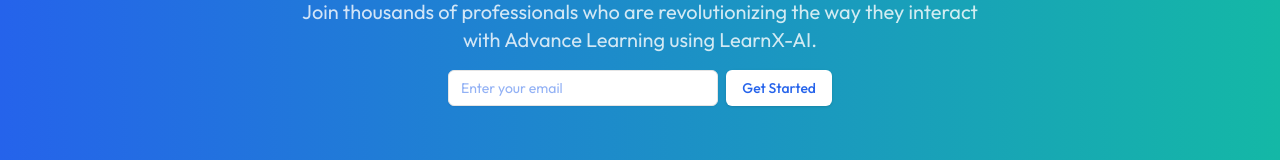
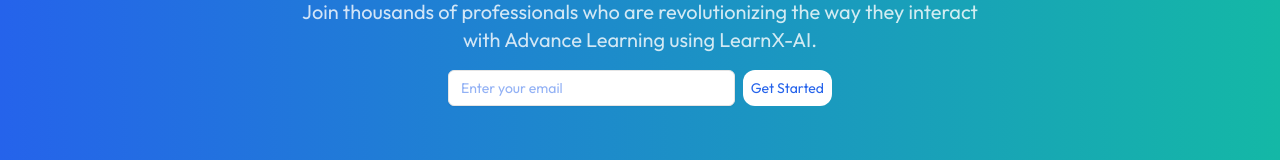
Before and after one commit to vaishnav-3/AI-PDF, a Next.js app: page / in a window 1280 px wide. Shown: the part 2857-3017 px from the top of the page. Built offline with nearby package versions, Linux system fonts and the light colour scheme; no server answers.

Commit message:
fixed_UI

```diff
--- a/src/app/dashboard/page.tsx
+++ b/src/app/dashboard/page.tsx
@@ -4,6 +4,7 @@
 import { useUser } from "@clerk/nextjs";
 import Image from "next/image";
 import Link from "next/link";
+import { UserButton } from '@clerk/nextjs'
 
 const Page = () => {
   const { user } = useUser();
@@ -17,9 +18,14 @@
 
   return (
     <div className="p-4 sm:p-8 md:p-12">
-      <h2 className="font-bold text-2xl sm:text-3xl text-center sm:text-start">
-        Workspace
-      </h2>
+      <div className="flex items-center justify-between">
+        <h2 className="font-bold text-2xl sm:text-3xl text-center sm:text-start">
+          Workspace
+        </h2>
+        <div>
+          <UserButton />
+        </div>
+      </div>
 
       <div className="mt-6 sm:mt-10 grid grid-cols-1 sm:grid-cols-2 md:grid-cols-3 lg:grid-cols-4 xl:grid-cols-5 gap-3">
         {/* Show skeleton loading while the data is being fetched */}
--- a/src/app/page.tsx
+++ b/src/app/page.tsx
@@ -43,8 +43,6 @@
         </Link>
         <div className="md:hidden ml-auto">
           <Button
-            variant="ghost"
-            size="icon"
             aria-label="Open menu"
             onClick={() => setMobileMenuOpen(!mobileMenuOpen)}
           >
--- a/src/components/app-sidebar.tsx
+++ b/src/components/app-sidebar.tsx
@@ -32,7 +32,7 @@
     },
     {
       title: "Courses",
-      url: "learnxai.vercel.app/dashboard/",
+      url: "https://learnxai.vercel.app/dashboard",
       icon: ShieldEllipsis,
     },
   ],
@@ -53,7 +53,7 @@
       <SidebarHeader>
         <SidebarMenu>
           <SidebarMenuItem>
-            <SidebarMenuButton size="lg" asChild>
+            <SidebarMenuButton asChild>
 
                 <div className="flex gap-2 items-center">
                 <img src="/logo.svg" alt="logo" width={40} height={40} />
@@ -76,14 +76,14 @@
         <NavMain items={data.navMain} />
       </SidebarContent>
       <SidebarFooter>
-        {userPdfs && plan === "free" && (
+        {/* {userPdfs && plan === "free" && (
           <div>
             <Progress value={(userPdfs.length / 5) * 100} />
             <div>{userPdfs?.length} out of 5 pdf</div>
           </div>
         )}
-        {plan === "unlimited" && <h2>Unlimited</h2>}
-        <NavUser />
+        {plan === "unlimited" && <h2>Unlimited</h2>} */}
+        {/* <NavUser /> */}
       </SidebarFooter>
     </Sidebar>
   );
--- a/src/components/nav-main.tsx
+++ b/src/components/nav-main.tsx
@@ -1,7 +1,7 @@
 "use client";
 
 import { type LucideIcon } from "lucide-react";
-
+import { UserButton } from '@clerk/nextjs'
 import { Collapsible } from "@/components/ui/collapsible";
 import {
   SidebarGroup,
@@ -37,11 +37,11 @@
               <SidebarMenuButton
                 asChild
                 tooltip={item.title}
-                className={`${pathname == item.url ? "hover:bg-blue-500 hover:text-white" : ""}`}
+                className={`${pathname == item.url ? "bg-gray-300" : ""}`}
               >
                 <a
                   href={item.url}
-                  className={`${pathname == item.url ? "bg-blue-500 text-white " : ""}`}
+                  className={`${pathname == item.url ? "bg-gray-300" : ""}`}
                 >
                   <item.icon />
                   <span>{item.title}</span>
--- a/src/components/nav-user.tsx
+++ b/src/components/nav-user.tsx
@@ -59,7 +59,7 @@
         <DropdownMenu>
           <DropdownMenuTrigger asChild>
             <SidebarMenuButton
-              size="lg"
+
               className="data-[state=open]:bg-sidebar-accent data-[state=open]:text-sidebar-accent-foreground"
             >
               <Avatar className="h-8 w-8 rounded-lg">
--- a/src/components/team-switcher.tsx
+++ b/src/components/team-switcher.tsx
@@ -37,7 +37,7 @@
         <DropdownMenu>
           <DropdownMenuTrigger asChild>
             <SidebarMenuButton
-              size="lg"
+
               className="data-[state=open]:bg-sidebar-accent data-[state=open]:text-sidebar-accent-foreground"
             >
               <div className="flex aspect-square size-8 items-center justify-center rounded-lg bg-sidebar-primary text-sidebar-primary-foreground">
--- a/src/components/ui/button.tsx
+++ b/src/components/ui/button.tsx
@@ -5,31 +5,17 @@
 import { cn } from "@/lib/utils"
 
 const buttonVariants = cva(
-  "inline-flex items-center justify-center gap-2 whitespace-nowrap rounded-md text-sm font-medium transition-colors focus-visible:outline-none focus-visible:ring-1 focus-visible:ring-ring disabled:pointer-events-none disabled:opacity-50 [&_svg]:pointer-events-none [&_svg]:size-4 [&_svg]:shrink-0",
+  "inline-flex items-center justify-center gap-2 rounded-md text-sm  btn-outline-primary p-2 rounded-xl  bg-white text-blue-500",
   {
     variants: {
       variant: {
         default:
-          "bg-primary text-primary-foreground shadow hover:bg-primary/90",
-        destructive:
-          "bg-destructive text-destructive-foreground shadow-sm hover:bg-destructive/90",
-        outline:
-          "border border-input bg-background shadow-sm hover:bg-accent hover:text-accent-foreground",
-        secondary:
-          "bg-secondary text-secondary-foreground shadow-sm hover:bg-secondary/80",
-        ghost: "hover:bg-accent hover:text-accent-foreground",
-        link: "text-primary underline-offset-4 hover:underline",
+          "",
       },
       size: {
-        default: "h-9 px-4 py-2",
-        sm: "h-8 rounded-md px-3 text-xs",
-        lg: "h-10 rounded-md px-8",
-        icon: "h-9 w-9",
+        default: "",
+
       },
-    },
-    defaultVariants: {
-      variant: "default",
-      size: "default",
     },
   }
 )
--- a/src/components/ui/sidebar.tsx
+++ b/src/components/ui/sidebar.tsx
@@ -512,18 +512,17 @@
 SidebarMenuItem.displayName = "SidebarMenuItem"
 
 const sidebarMenuButtonVariants = cva(
-  "peer/menu-button flex w-full items-center gap-2 overflow-hidden rounded-md p-2 text-left text-sm outline-none ring-sidebar-ring transition-[width,height,padding] hover:bg-sidebar-accent hover:text-sidebar-accent-foreground focus-visible:ring-2 active:bg-sidebar-accent active:text-sidebar-accent-foreground disabled:pointer-events-none disabled:opacity-50 group-has-[[data-sidebar=menu-action]]/menu-item:pr-8 aria-disabled:pointer-events-none aria-disabled:opacity-50 data-[active=true]:bg-sidebar-accent data-[active=true]:font-medium data-[active=true]:text-sidebar-accent-foreground data-[state=open]:hover:bg-sidebar-accent data-[state=open]:hover:text-sidebar-accent-foreground group-data-[collapsible=icon]:!size-8 group-data-[collapsible=icon]:!p-2 [&>span:last-child]:truncate [&>svg]:size-4 [&>svg]:shrink-0",
+  "flex gap-5 items-center p-3 hover:bg-gray-300 rounded-lg cursor-pointer mt-3 ",
   {
     variants: {
       variant: {
-        default: "hover:bg-sidebar-accent hover:text-sidebar-accent-foreground",
+        default: "",
         outline:
-          "bg-background shadow-[0_0_0_1px_hsl(var(--sidebar-border))] hover:bg-sidebar-accent hover:text-sidebar-accent-foreground hover:shadow-[0_0_0_1px_hsl(var(--sidebar-accent))]",
+          "",
       },
       size: {
-        default: "h-8 text-sm",
-        sm: "h-7 text-xs",
-        lg: "h-12 text-sm group-data-[collapsible=icon]:!p-0",
+        default: "",
+
       },
     },
     defaultVariants: {
--- a/src/components/upload-pdf.tsx
+++ b/src/components/upload-pdf.tsx
@@ -85,10 +85,10 @@
   return (
     <Dialog open={open} onOpenChange={setOpen}>
       <DialogTrigger asChild className="mx-2">
-        <Button
-          className="bg-blue-500 hover:bg-blue-400"
-          disabled={limitReached}
-        >
+      <Button
+  className="border-2 border-blue-500 hover:bg-blue-500 hover:text-white"
+  disabled={limitReached}
+>
           {children}
         </Button>
       </DialogTrigger>
@@ -122,7 +122,7 @@
           <div className="flex gap-2 justify-end mt-1 sm:mt-2">
             <DialogClose asChild>
               <Button
-                variant="outline"
+                // variant="outline"
                 className="text-xs sm:text-sm px-2 sm:px-3 py-1 h-7 sm:h-8"
               >
                 Close
@@ -131,7 +131,7 @@
             <Button
               onClick={onUpload}
               disabled={loading}
-              className="bg-blue-500 hover:bg-blue-400 text-xs sm:text-sm px-2 sm:px-3 py-1 h-7 sm:h-8"
+              className="border-2 border-blue-500 hover:bg-blue-500 hover:text-white text-xs sm:text-sm px-2 sm:px-3 py-1 h-7 sm:h-8"
             >
               {loading ? (
                 <Loader2Icon className="animate-spin h-3 w-3 sm:h-4 sm:w-4" />
--- a/src/components/workspace/header/index.tsx
+++ b/src/components/workspace/header/index.tsx
@@ -9,7 +9,7 @@
     <div className="shadow-md p-3 flex justify-between items-center">
       <div className="flex items-center gap-4">
         <Link href="/dashboard">
-          <Button variant="ghost" size="icon">
+          <Button >
             <ArrowLeft className="h-5 w-5" />
           </Button>
         </Link>
```
